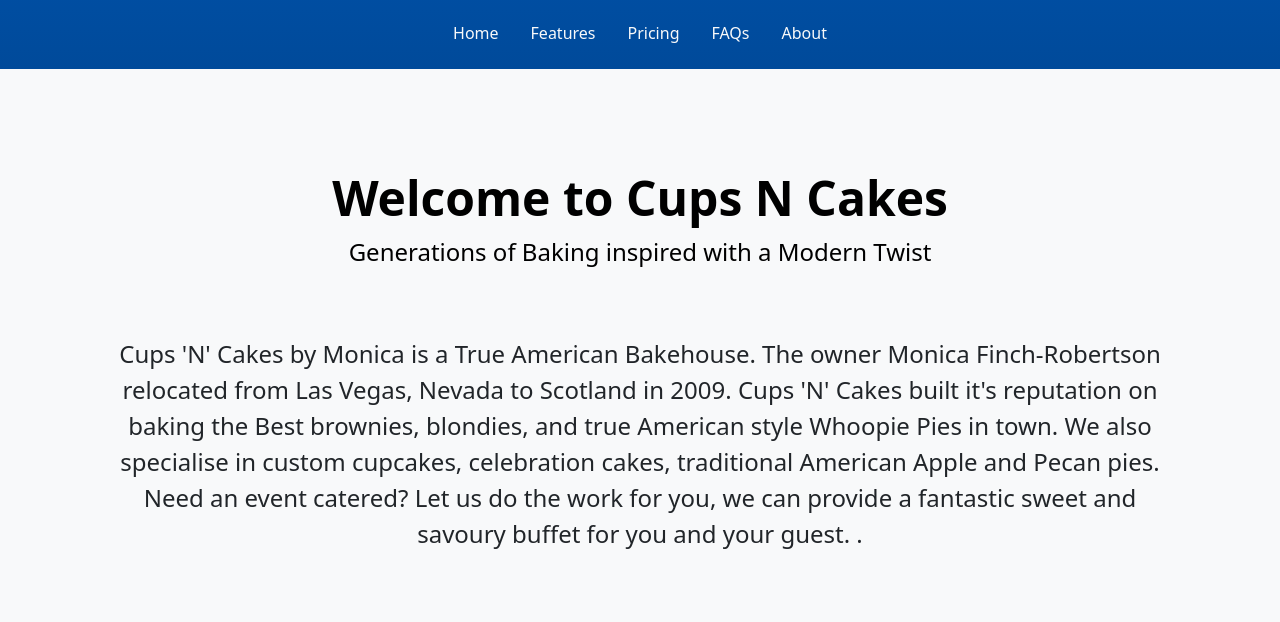
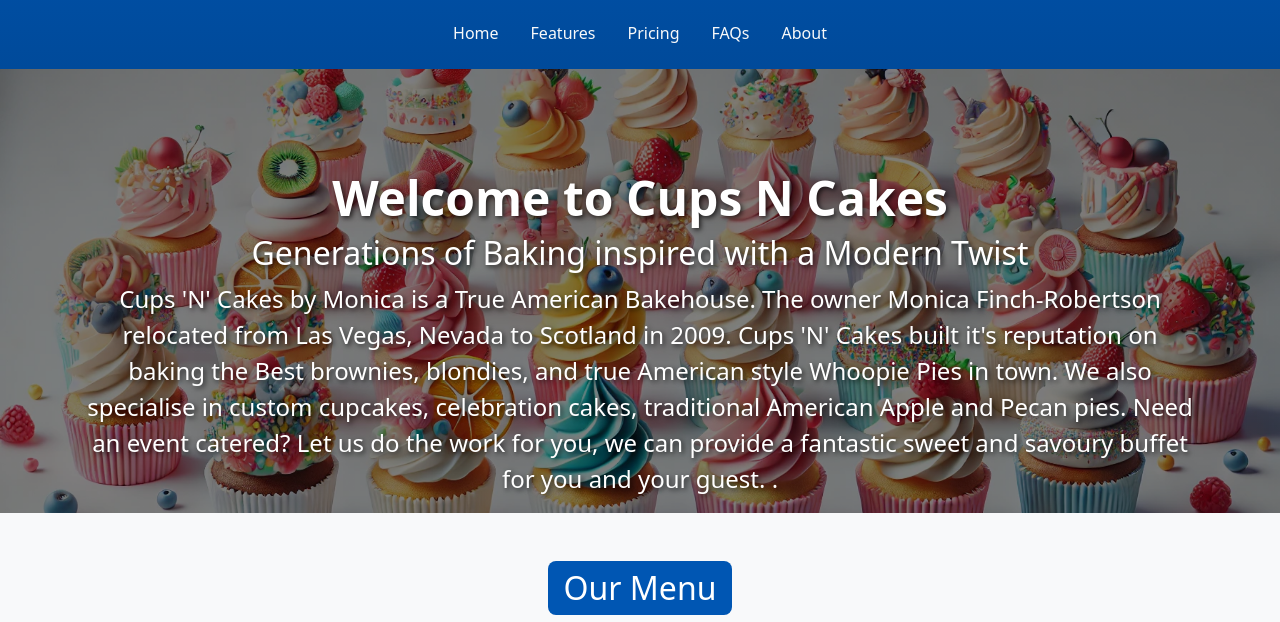
Before and after one commit to DaHoo521/Cake, a plain HTML site: page index.html in a window 1280 px wide. Shown: the part 178-800 px from the top of the page. Drawn offline with nearby package versions, Linux system fonts and the light colour scheme.

Commit message:
Add files via upload

```diff
--- a/index.html
+++ b/index.html
@@ -30,14 +30,13 @@
 
   <section class="hero-section">
     <h1>Welcome to Cups N Cakes</h1>
-    <p>Generations of Baking inspired with a Modern Twist</p>
-</section>
+    <h2>Generations of Baking inspired with a Modern Twist</h2>
+   <div class="container">
+   <p>Cups 'N' Cakes by Monica is a True American Bakehouse.  The owner Monica Finch-Robertson relocated from Las Vegas, Nevada to Scotland in 2009.  Cups 'N' Cakes built it's reputation on baking the Best brownies, blondies, and true American style Whoopie Pies in town.  We also specialise in custom cupcakes, celebration cakes, traditional American Apple and Pecan pies.  Need an event catered?  Let us do the work for you, we can provide a fantastic sweet and savoury buffet for you and your guest. .</p>
+  </div>
 
-<div class="container">
-<section class="text-section">
-  <p>Cups 'N' Cakes by Monica is a True American Bakehouse.  The owner Monica Finch-Robertson relocated from Las Vegas, Nevada to Scotland in 2009.  Cups 'N' Cakes built it's reputation on baking the Best brownies, blondies, and true American style Whoopie Pies in town.  We also specialise in custom cupcakes, celebration cakes, traditional American Apple and Pecan pies.  Need an event catered?  Let us do the work for you, we can provide a fantastic sweet and savoury buffet for you and your guest. .</p>
-</section>
-</div>
+  </section>
+
 
 
 
--- a/styles.css
+++ b/styles.css
@@ -36,11 +36,18 @@ body{
     margin: 0 auto;
 }
 
-  .hero-section {
-    color: #000;
+.hero-section {
+    color: #fff; /* Switch to white text for better contrast */
     text-align: center;
     padding: 6.25rem 0 0 0;
+    background-image: linear-gradient(rgba(0, 0, 0, 0.5), rgba(0, 0, 0, 0.5)), url('hero.webp');
+    background-size: cover;
+    background-position: center;
+    background-repeat: no-repeat;
+    height: 100vh;
+    text-shadow: 2px 2px 5px rgba(0, 0, 0, 0.7);
 }
+
 .hero-section h1 {
     font-size: 3rem;
     font-weight: bold;
```
Also changed, not shown: hero.webp (added).
